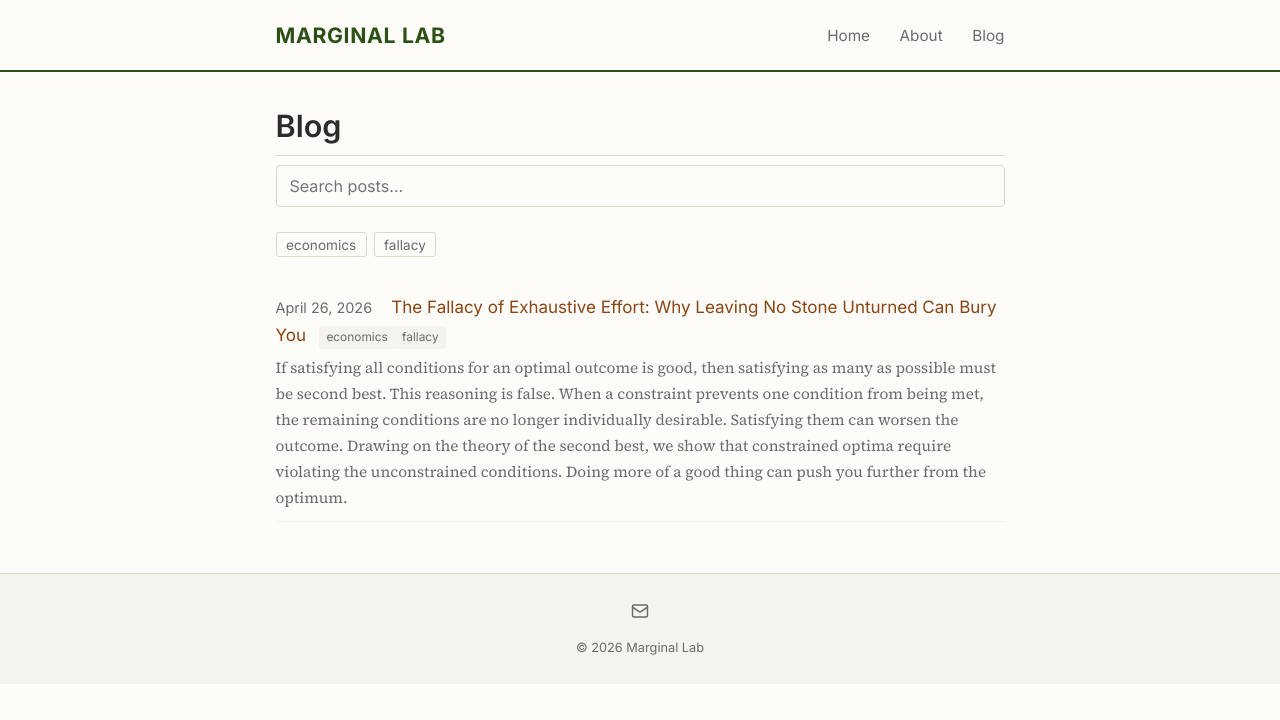
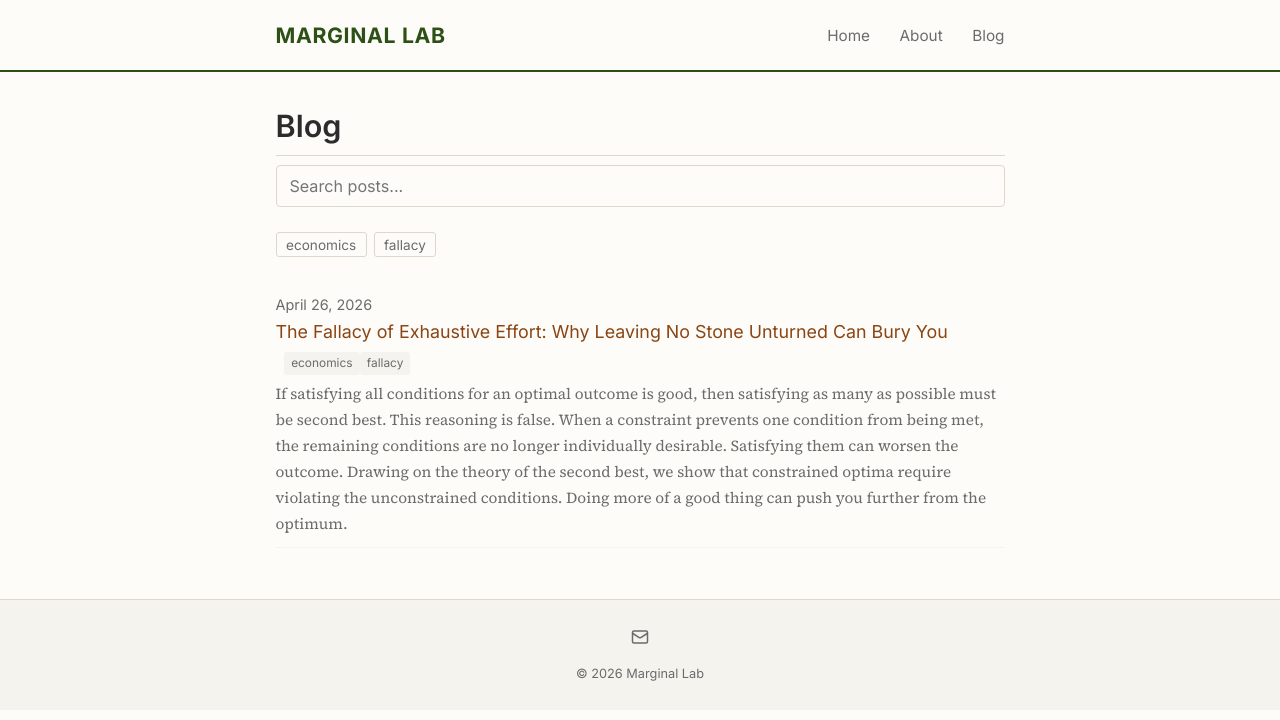
Before and after one commit to marginallabs/marginallabs.github.io, a Jekyll site: the page built from _pages/blog.md, in a window 1280 px wide. Shown: the top 720 px of the page. Built offline with Jekyll 4.4.1, drawn with Linux system fonts in a browser that asks for light colours.

Commit message:
Show date above title in blog and recent posts

```diff
--- a/_layouts/home.html
+++ b/_layouts/home.html
@@ -15,7 +15,7 @@ layout: default
     {% for post in site.posts limit:5 %}
       <article class="blog-list-item">
         <span class="post-date">{{ post.date | date: "%B %d, %Y" }}</span>
-        <a href="{{ post.url | relative_url }}">{{ post.title }}</a>
+        <a class="post-title-link" href="{{ post.url | relative_url }}">{{ post.title }}</a>
         {% if post.excerpt %}
           <p class="post-excerpt">{{ post.excerpt | strip_html | truncatewords: 30 }}</p>
         {% endif %}
--- a/_pages/blog.md
+++ b/_pages/blog.md
@@ -26,7 +26,7 @@ permalink: /blog/
 {% for post in site.posts %}
   <article class="blog-list-item" data-title="{{ post.title | downcase }}" data-categories="{{ post.categories | join: ',' | downcase }}" data-excerpt="{{ post.abstract | default: post.excerpt | strip_html | downcase }}">
     <span class="post-date">{{ post.date | date: "%B %d, %Y" }}</span>
-    <a href="{{ post.url | relative_url }}">{{ post.title }}</a>
+    <a class="post-title-link" href="{{ post.url | relative_url }}">{{ post.title }}</a>
     {% if post.categories %}
       <span class="post-category-badges">
         {% for cat in post.categories %}<span class="category-tag">{{ cat }}</span>{% endfor %}
--- a/assets/css/style.css
+++ b/assets/css/style.css
@@ -275,7 +275,10 @@ th { background: var(--color-bg-alt); font-family: var(--font-heading); font-wei
 .post-date {
   color: var(--color-text-light);
   font-size: 0.85rem;
-  margin-right: 1em;
+  display: block;
+}
+.post-title-link {
+  font-size: 1.05rem;
 }
 .post-excerpt {
   font-family: var(--font-body);
```
